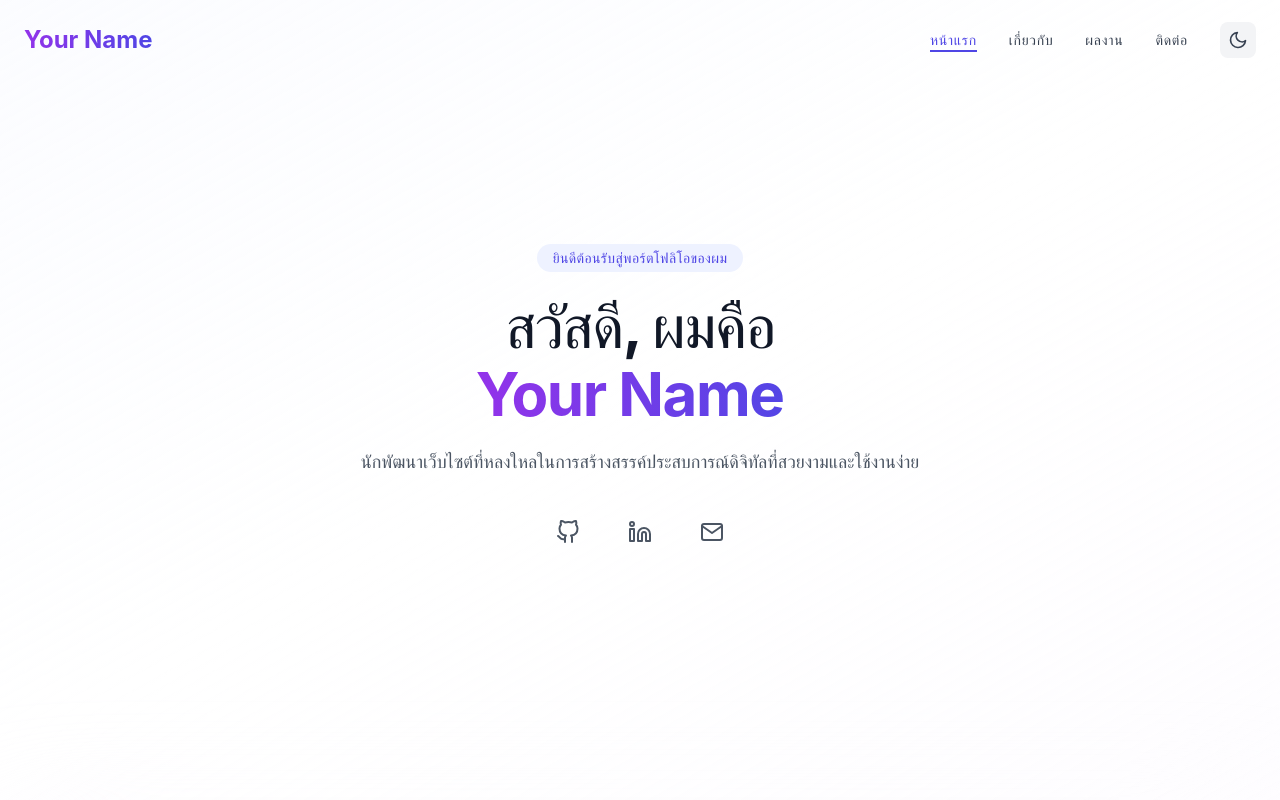
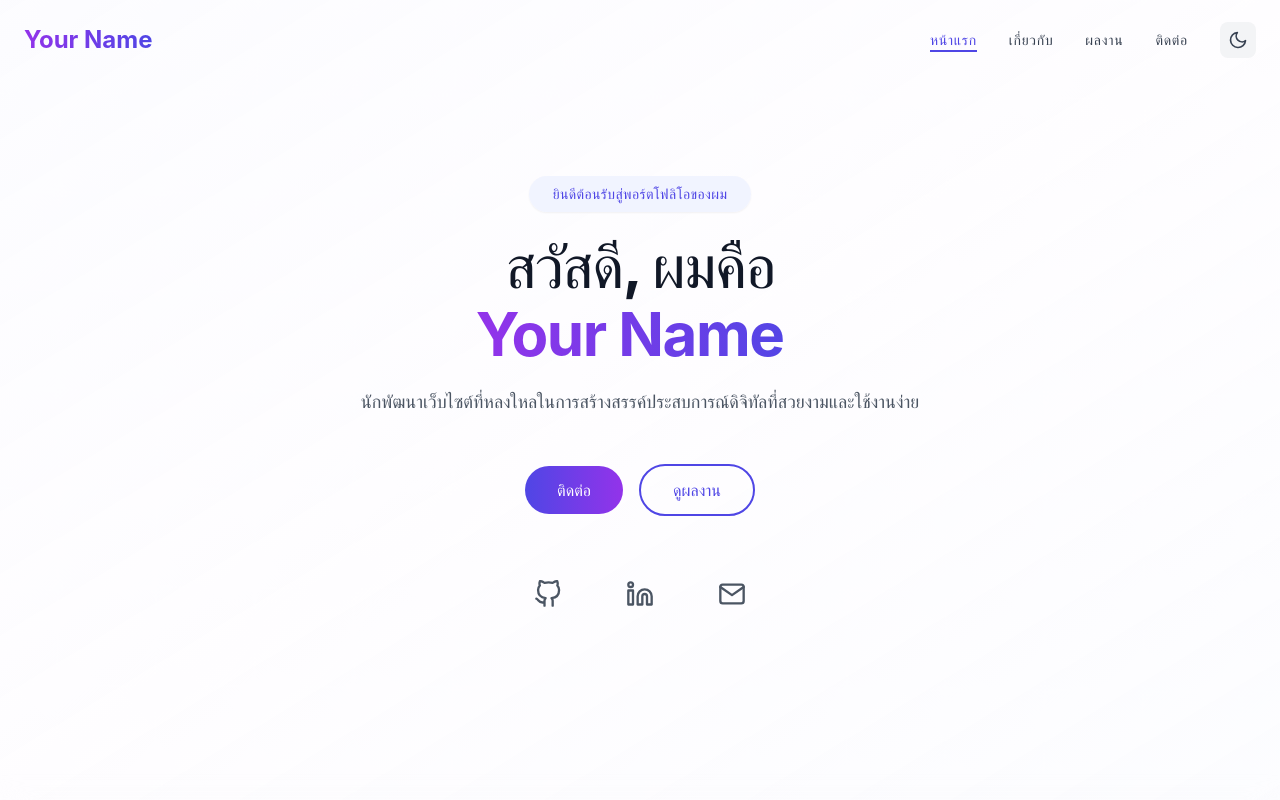
Before and after one commit to raykoshima/raykoshima-portfolio-page, a React (Vite) app in the folder web-portfoio/: page / in a window 1280 px wide. Shown: the top 800 px of the page. Built offline with nearby package versions, Linux system fonts and the light colour scheme.

Commit message:
ปรับปรุง Hero คอมโพเนนต์เล็กน้อย เพิ่ม NavLink เพิ่มเติม

```diff
--- a/web-portfoio/src/components/Home/Hero.jsx
+++ b/web-portfoio/src/components/Home/Hero.jsx
@@ -1,34 +1,35 @@
 import { motion } from 'framer-motion';
 import { FiGithub, FiLinkedin, FiMail } from 'react-icons/fi';
 import { TypeAnimation } from 'react-type-animation';
+import { NavLink } from 'react-router';
 
 const Hero = () => {
   return (
-    <div className="min-h-screen relative overflow-hidden flex items-center justify-center" id="home">
-      {/* Background Animation */}
+    <div className="min-h-screen relative overflow-hidden flex flex-col items-center justify-center" id="home">
+      {/* Background Animation - ปรับปรุง animation ให้ดูนุ่มนวลขึ้น */}
       <div className="absolute inset-0 overflow-hidden">
         <motion.div
           animate={{
-            scale: [1, 1.1, 1],
-            rotate: [0, 5, 0],
+            scale: [1, 1.05, 1],
+            rotate: [0, 2, 0],
           }}
           transition={{
-            duration: 20,
+            duration: 30,
             repeat: Infinity,
-            ease: "linear"
+            ease: "easeInOut"
           }}
-          className="absolute -top-1/2 -left-1/2 w-[200%] h-[200%] bg-gradient-to-br from-indigo-50/50 via-transparent to-purple-50/50 backdrop-blur-3xl"
+          className="absolute -top-1/2 -left-1/2 w-[200%] h-[200%] bg-gradient-to-br from-indigo-50/30 via-purple-50/20 to-blue-50/30 backdrop-blur-lg"
         />
       </div>
 
       <div className="max-w-7xl mx-auto px-6 py-20 relative z-10">
         <div className="text-center">
           <motion.div
-            initial={{ opacity: 0, y: 20 }}
+            initial={{ opacity: 0, y: -20 }}
             animate={{ opacity: 1, y: 0 }}
-            transition={{ duration: 0.7 }}
+            transition={{ duration: 0.8, ease: "easeOut" }}
           >
-            <h2 className="inline-block text-sm font-semibold text-indigo-600 tracking-wide uppercase bg-indigo-50 px-4 py-1 rounded-full">
+            <h2 className="inline-block text-sm font-semibold text-indigo-600 tracking-wide uppercase bg-indigo-50/80 px-6 py-2 rounded-full shadow-sm hover:shadow-md transition-all duration-300">
               ยินดีต้อนรับสู่พอร์ตโฟลิโอของผม
             </h2>
           </motion.div>
@@ -72,8 +73,28 @@ const Hero = () => {
           <motion.div
             initial={{ opacity: 0, y: 20 }}
             animate={{ opacity: 1, y: 0 }}
+            transition={{ duration: 0.7, delay: 0.8 }}
+            className="mt-12 flex flex-col sm:flex-row items-center justify-center gap-4"
+          >
+            <NavLink
+              to="/contact"
+              className="px-8 py-3 bg-gradient-to-r from-indigo-600 to-purple-600 text-white rounded-full font-medium hover:shadow-lg hover:-translate-y-0.5 transition-all duration-300"
+            >
+              ติดต่อ
+            </NavLink>
+            <NavLink
+              to="/projects"
+              className="px-8 py-3 border-2 border-indigo-600 text-indigo-600 rounded-full font-medium hover:bg-indigo-50 hover:shadow-lg hover:-translate-y-0.5 transition-all duration-300"
+            >
+              ดูผลงาน
+            </NavLink>
+          </motion.div>
+
+          <motion.div
+            initial={{ opacity: 0, y: 20 }}
+            animate={{ opacity: 1, y: 0 }}
             transition={{ duration: 0.7, delay: 0.6 }}
-            className="mt-8 flex justify-center space-x-6"
+            className="mt-12 flex justify-center space-x-8"
           >
             {[
               { Icon: FiGithub, href: "https://github.com", label: "GitHub" },
@@ -85,11 +106,11 @@ const Hero = () => {
                 href={href}
                 target="_blank"
                 rel="noopener noreferrer"
-                className="p-3 text-gray-600 hover:text-indigo-600 transition-colors rounded-full hover:bg-indigo-50"
+                className="p-4 text-gray-600 hover:text-indigo-600 transition-all duration-300 rounded-full hover:bg-indigo-50 hover:shadow-md"
                 whileHover={{ scale: 1.1 }}
                 whileTap={{ scale: 0.95 }}
               >
-                <Icon size={24} />
+                <Icon size={28} />
               </motion.a>
             ))}
           </motion.div>
```
